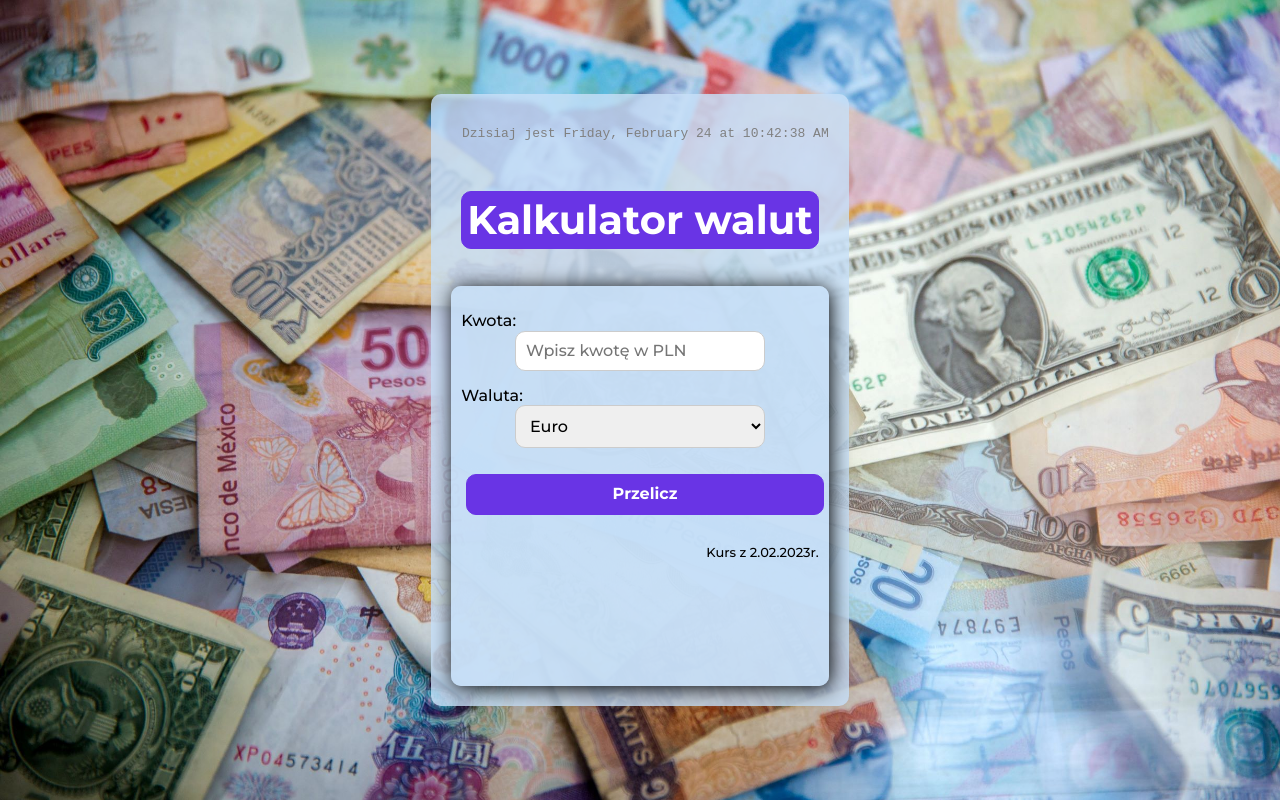
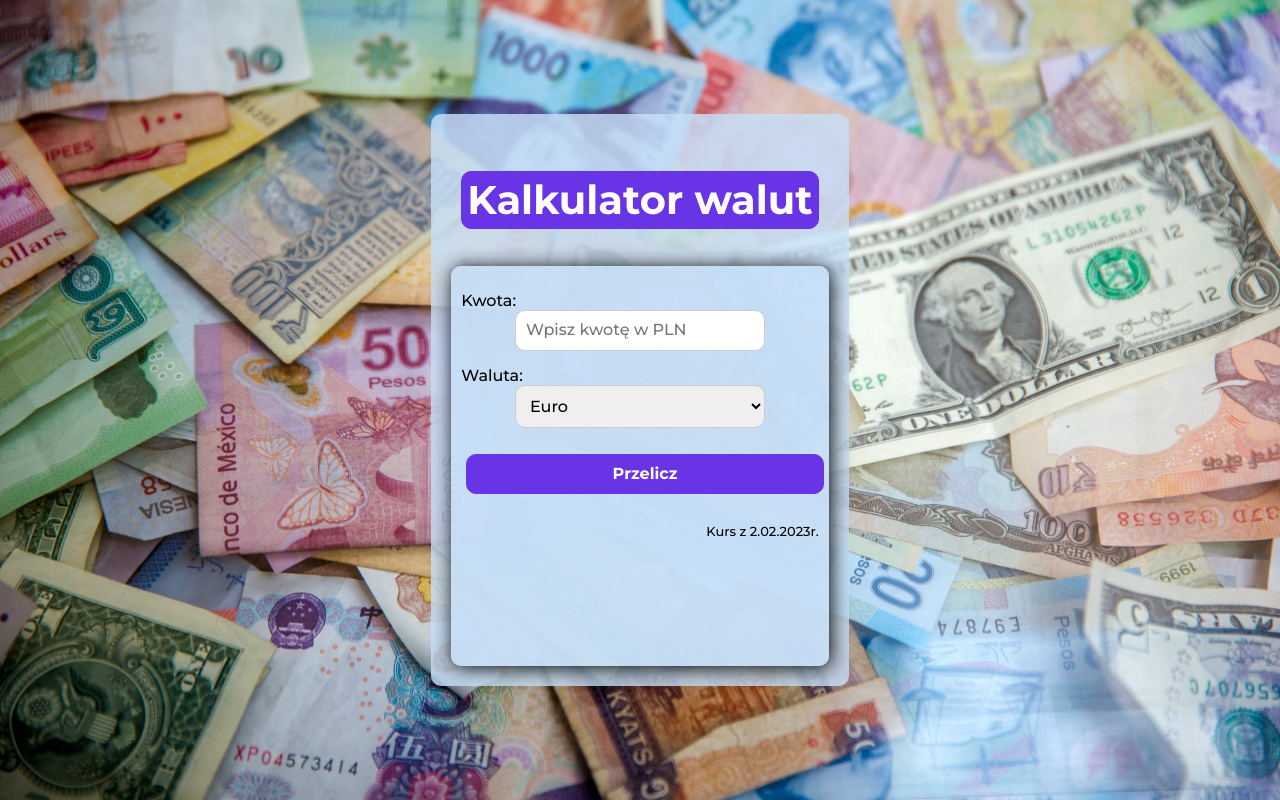
Before and after one commit to KarolinaJ33/currency-converter-react, a React (Create React App) app: page / in a window 1280 px wide. Built offline with nearby package versions, Linux system fonts and the light colour scheme.

Commit message:
functions for formatting date moved to the component

```diff
--- a/src/App.js
+++ b/src/App.js
@@ -1,7 +1,6 @@
 import { useState } from "react";
 import { currencies } from "./currencies";
 import { Form } from "./Form";
-import { Clock } from "./Clock";
 import Container from "./Container";
 import Header from "./Header";
 
@@ -20,7 +19,6 @@ function App() {
 
   return (
     <Container>
-       <Clock />
        <Header />
        <Form result={result} calculateResult={calculateResult} />
     </Container>
--- a/src/Clock/index.js
+++ b/src/Clock/index.js
@@ -1,16 +1,22 @@
 import { useCurrentDate } from "./useCurrentDate";
 import { Time } from "./styled";
 
-export const Clock = () => {
-    const{date, formattedDate} = useCurrentDate();
+const Clock = () => {
+    const date = useCurrentDate();
+    const formattedDate = date.toLocaleString("pl", {
+      weekday: "long",
+      hour: "2-digit",
+      minute: "2-digit",
+      second: "2-digit",
+      day: "numeric",
+      month: "long",
+    });
 
     return (
         <Time>
-            Dzisiaj jest
-            {" "}
-            {formattedDate(date)}
+            Dzisiaj jest {formattedDate}
         </Time>
-    )
+    );
 };
 
 export default Clock;
--- a/src/Clock/styled.js
+++ b/src/Clock/styled.js
@@ -1,6 +1,6 @@
 import styled from "styled-components";
 
-export const Time =styled.p`
+export const Time = styled.p`
     font-family: monospace;
     color: grey;
     text-align: right;
--- a/src/Clock/useCurrentDate.js
+++ b/src/Clock/useCurrentDate.js
@@ -2,16 +2,6 @@ import { useState, useEffect } from "react";
 
 export const useCurrentDate = () => {
   const [date, setDate] = useState(new Date());
-
-  const formattedDate = (date) =>
-    date.toLocaleString(undefined, {
-      weekday: "long",
-      hour: "2-digit",
-      minute: "2-digit",
-      second: "2-digit",
-      day: "numeric",
-      month: "long",
-    });
 
   useEffect(() => {
     const intervalId = setInterval(() => {
@@ -24,7 +14,6 @@ export const useCurrentDate = () => {
   }, []);
 
     return {
-      date,
-      formattedDate,
+      date
   }
 };
```
